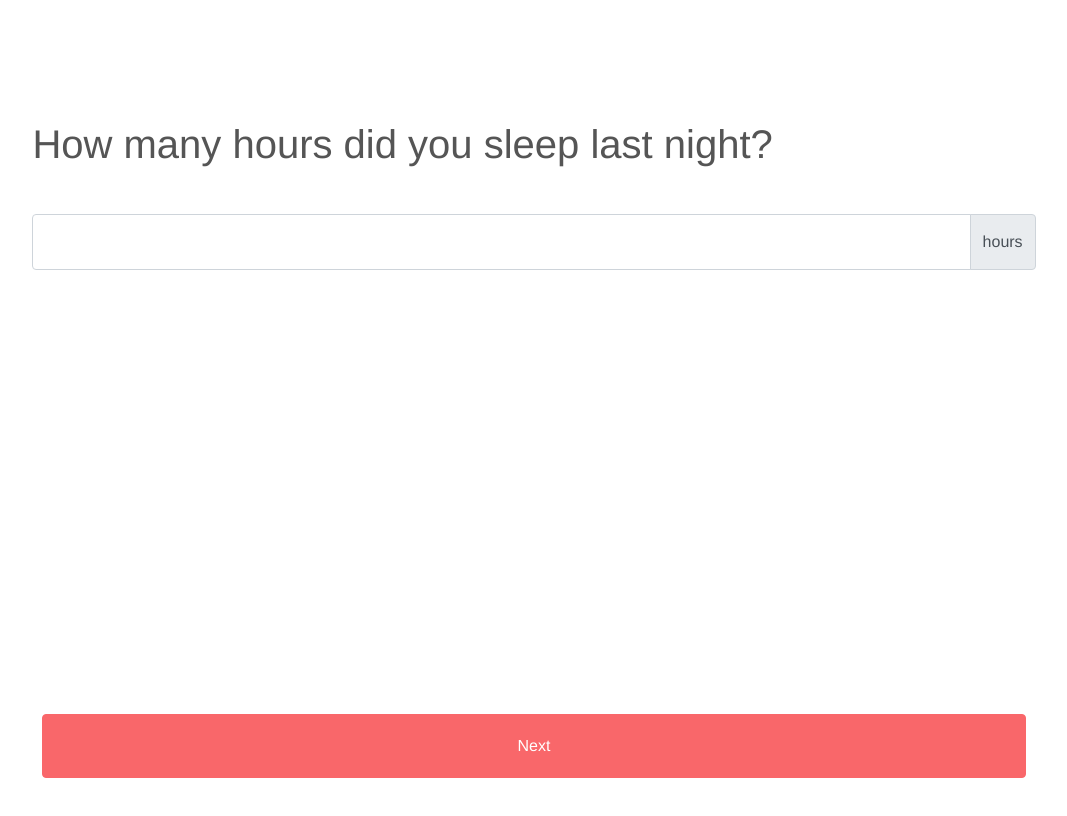
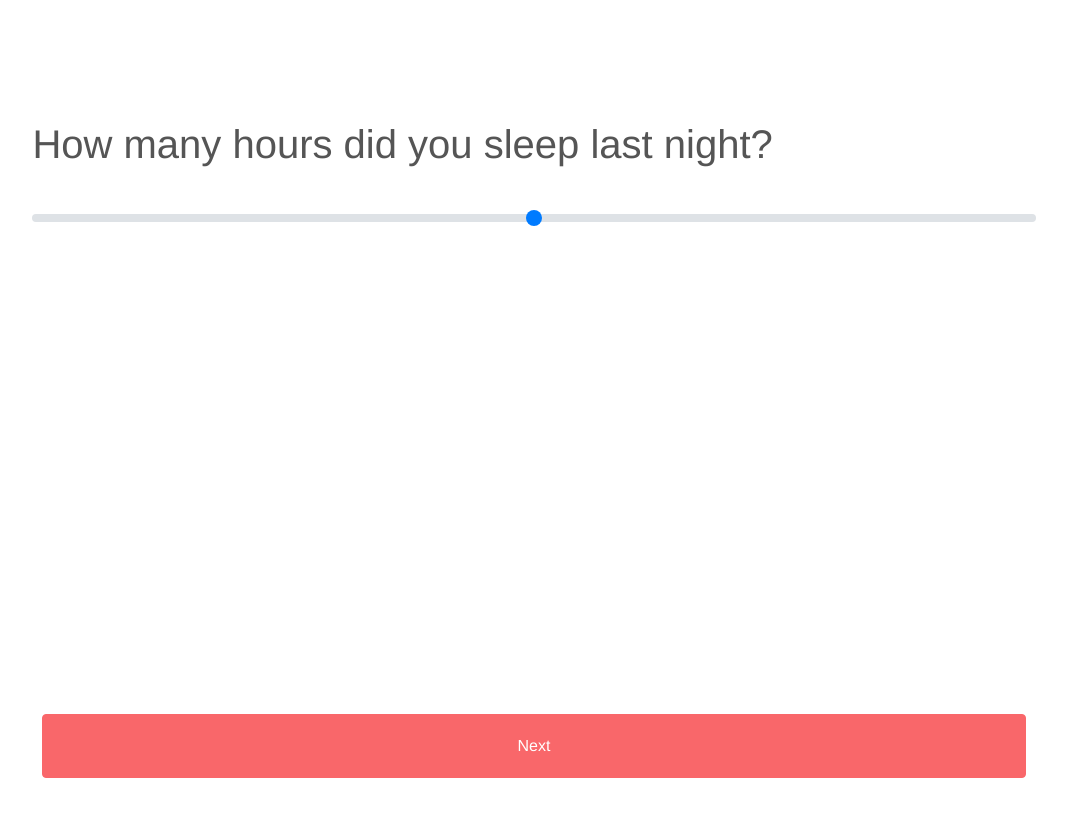
Before and after one commit to RyanRHall/check_up, a website: page public/index.html in a window 1280 px wide. Shown: the whole page, without its empty margins (106-1173 px from the left). Drawn offline with nearby package versions, Linux system fonts and the light colour scheme.

Commit message:
update css

```diff
--- a/public/index.html
+++ b/public/index.html
@@ -20,12 +20,13 @@
 							<div class="form-group">
 								<div class="form-group-inner">
 									<label class='input-label' for="exampleInputEmail1">How many hours did you sleep last night?</label>
-									<div class="input-group mb-3">
-										<input type="text" class="form-control" aria-label="sleep hours">
-										<div class="input-group-append">
-											<span class="input-group-text">hours</span>
-										</div>
-									</div>
+									<input type="range" class="custom-range" id="formControlRange">
+									<!-- <div class="input-group mb-3"> -->
+									<!-- 	<input type="text" class="form-control" aria-label="sleep hours"> -->
+									<!-- 	<div class="input-group-append"> -->
+									<!-- 		<span class="input-group-text">hours</span> -->
+									<!-- 	</div> -->
+									<!-- </div> -->
 								</div>
 								<div class="text-center bottom-buttons">
 									<a class="carousel-control-next" href="#carouselExampleIndicators" role="button" data-slide="next" style="width: 98%;">
```
